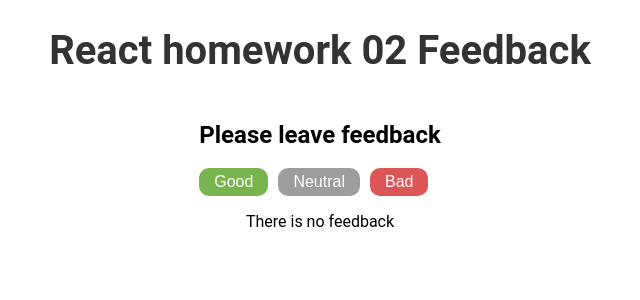
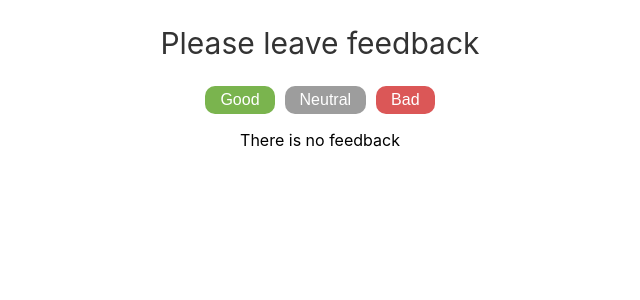
Before and after one commit to jacekpietrzak/goit-react-hw-02-feedback, a React (Create React App) app: page / in a window 1280 px wide. Shown: the top 300 px of the page, without its empty margins (320-960 px from the left). Built offline with nearby package versions, Linux system fonts and the light colour scheme.

Commit message:
Minor style update

```diff
--- a/src/components/App.jsx
+++ b/src/components/App.jsx
@@ -44,8 +44,6 @@ class App extends Component {
   render() {
     return (
       <div className="App">
-        <h1 className="h1">React homework 02 Feedback</h1>
-
         <Section title="Please leave feedback">
           <FeedbackOptions onLeaveFeedback={this.handleCounter} />
         </Section>
--- a/src/components/FeedbackOptions/FeedbackOptions.module.css
+++ b/src/components/FeedbackOptions/FeedbackOptions.module.css
@@ -1,5 +1,6 @@
 .buttons {
   display: flex;
+  justify-content: center;
   gap: 10px;
 }
 
--- a/src/components/Section/Section.jsx
+++ b/src/components/Section/Section.jsx
@@ -1,10 +1,11 @@
 import { Component } from 'react';
+import css from './Section.module.css';
 
 class Section extends Component {
   render() {
     return (
-      <div>
-        <h2>{this.props.title}</h2>
+      <div className={css.section}>
+        <h2 className={css.h2}>{this.props.title}</h2>
         <div>{this.props.children}</div>
       </div>
     );
--- a/src/components/Section/Section.module.css
+++ b/src/components/Section/Section.module.css
@@ -0,0 +1,10 @@
+.section {
+  display: flex;
+  flex-direction: column;
+  align-items: center;
+}
+.h2 {
+  font-weight: 400;
+  font-size: 30px;
+  color: #333;
+}
--- a/src/index.css
+++ b/src/index.css
@@ -2,7 +2,8 @@
 
 body {
   margin: 0;
-  font-family: 'roboto', 'Gill Sans', 'Gill Sans MT', Calibri, 'Trebuchet MS',
+  font-family: -apple-system, BlinkMacSystemFont, 'Segoe UI', 'Roboto', 'Oxygen',
+    'Ubuntu', 'Cantarell', 'Fira Sans', 'Droid Sans', 'Helvetica Neue',
     sans-serif;
   -webkit-font-smoothing: antialiased;
   -moz-osx-font-smoothing: grayscale;
@@ -22,6 +23,7 @@ code {
 }
 
 .h1 {
+  font-weight: 400;
   font-size: 40px;
   color: #333;
 }
```
